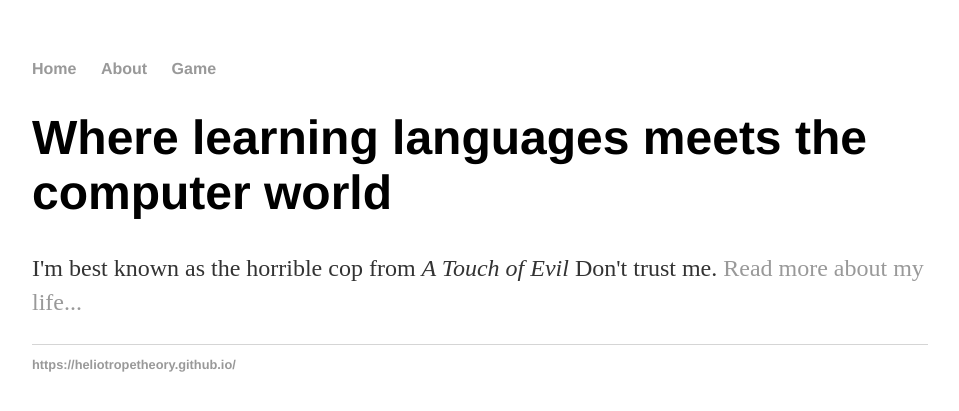
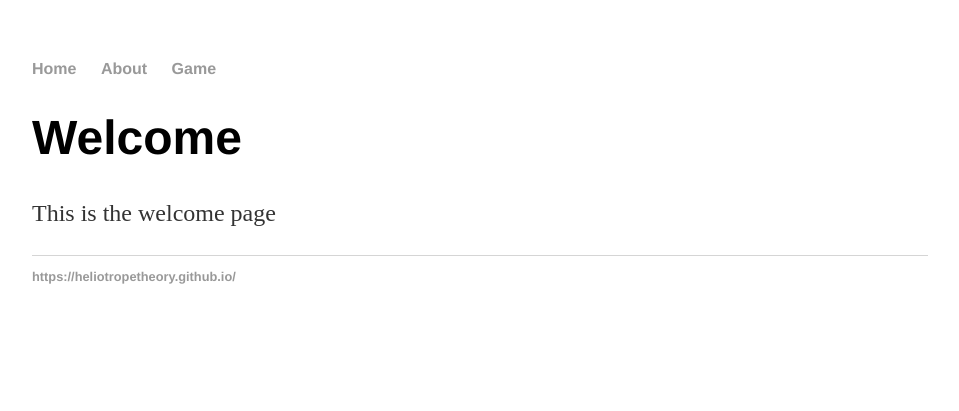
Before and after one commit to HeliotropeTheory/HeliotropeTheory.github.io, a Jekyll site: the page built from index.html, in a window 1280 px wide. Shown: the top 411 px of the page, without its empty margins (160-1119 px from the left). Built offline with Jekyll 4.4.1, drawn with Linux system fonts in a browser that asks for light colours.

Commit message:
Update index.html

```diff
--- a/index.html
+++ b/index.html
@@ -1,7 +1,8 @@
 ---
 layout: default
+Title: Page Title
 ---
 <div class="blurb">
-	<h1>Where learning languages meets the computer world</h1>
-	<p>I'm best known as the horrible cop from <em>A Touch of Evil</em> Don't trust me. <a href="/about">Read more about my life...</a></p>
+	<h1>Welcome</h1>
+	<p>This is the welcome page</p>
 </div><!-- /.blurb -->
```
